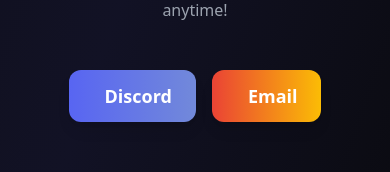
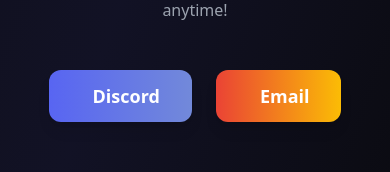
Before and after one commit to famGaminggame4u/fartox-site, a React (Create React App) app: page / in a window 390 px wide. Shown: the part 787-959 px from the top of the page. Built offline with nearby package versions, Linux system fonts and the light colour scheme.

Commit message:
fix: remove quickCommands error

```diff
--- a/src/App.js
+++ b/src/App.js
@@ -57,18 +57,19 @@
           Have questions or need help? Reach out anytime!
         </p>
 
-        <div className="flex flex-wrap gap-4 md:gap-6 justify-center">
+        <div className="flex flex-wrap gap-6 justify-center">
   {/* Discord Button */}
   <a
     href="https://discord.gg/NGFd3dqk4p"
     target="_blank"
     rel="noreferrer"
-            className="relative px-6 py-3 md:px-8 md:py-3 rounded-xl font-semibold text-lg overflow-hidden
+    className="relative px-8 py-3 rounded-xl font-semibold text-lg overflow-hidden
       bg-gradient-to-r from-[#5865F2] to-[#7289DA] text-white shadow-lg
       transition-all duration-300 ease-out hover:scale-105 hover:shadow-[#5865F2]/50
       before:absolute before:inset-0 before:bg-gradient-to-r before:from-[#7289DA] before:to-[#5865F2] before:opacity-0 hover:before:opacity-100 before:transition-opacity before:duration-300"
   >
     <span className="relative z-10 flex items-center gap-3">
+      {/* أيقونة Discord */}
       <i className="fa-brands fa-discord text-2xl"></i>
       <span>Discord</span>
     </span>
@@ -77,17 +78,19 @@
   {/* Email Button */}
   <a
     href="mailto:famwesa@gmail.com"
-            className="relative px-6 py-3 md:px-8 md:py-3 rounded-xl font-semibold text-lg overflow-hidden
+    className="relative px-8 py-3 rounded-xl font-semibold text-lg overflow-hidden
       bg-gradient-to-r from-[#EA4335] to-[#FBBC05] text-white shadow-lg
       transition-all duration-300 ease-out hover:scale-105 hover:shadow-[#EA4335]/50
       before:absolute before:inset-0 before:bg-gradient-to-r before:from-[#FBBC05] before:to-[#EA4335] before:opacity-0 hover:before:opacity-100 before:transition-opacity before:duration-300"
   >
     <span className="relative z-10 flex items-center gap-3">
+      {/* أيقونة Email */}
       <i className="fa-solid fa-envelope text-2xl"></i>
       <span>Email</span>
     </span>
   </a>
 </div>
+
       </section>
 
       {/* Footer */}
```
Lines whose indentation alone changed are shown as unchanged.
